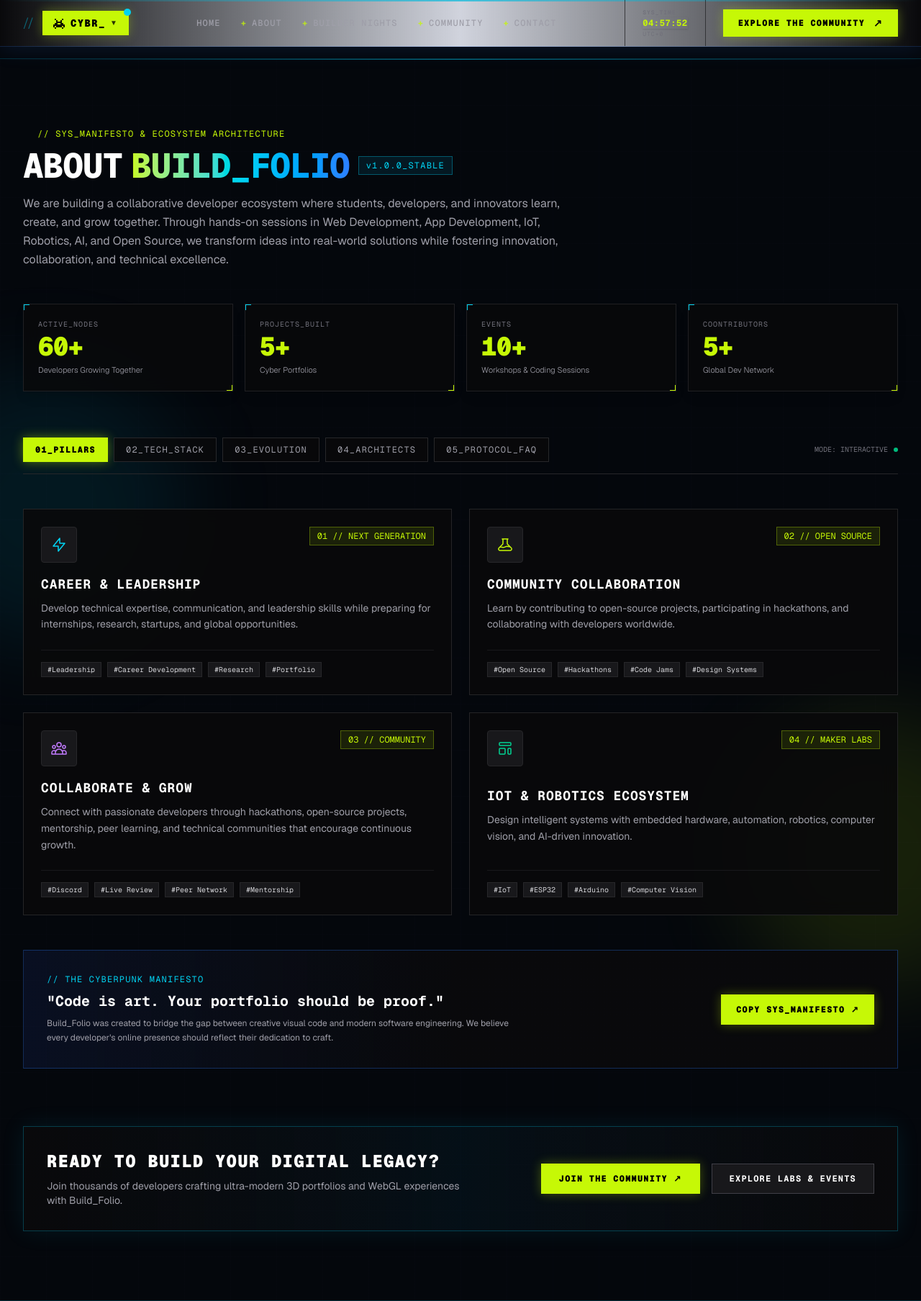
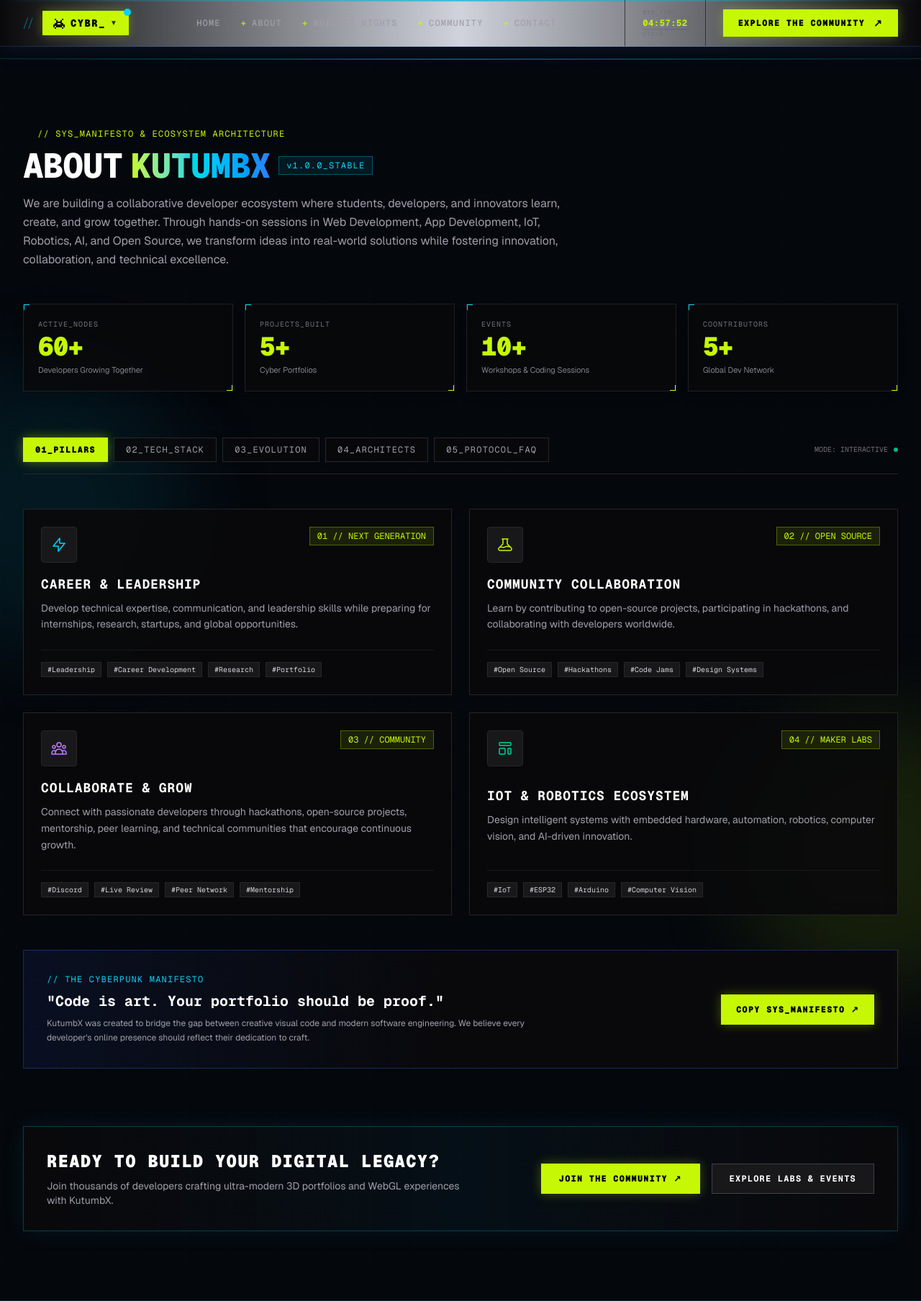
Before and after one commit to KutumbX/Build_Folio, a Next.js app: page /about in a window 1280 px wide. Shown: the whole page at 72% size. Built offline with nearby package versions, Linux system fonts and the light colour scheme.

Commit message:
Update AboutSection and layout metadata for KutumbX branding consistency

```diff
--- a/app/components/home/About/AboutSection.tsx
+++ b/app/components/home/About/AboutSection.tsx
@@ -166,9 +166,9 @@ const FAQS = [
       "KutumbX is a developer community where members learn, build projects, explore IoT & robotics, collaborate on open source, attend workshops and hackathons, and grow together through hands-on learning and mentorship.",
   },
   {
-    question: "IS BUILD_FOLIO FREE AND OPEN SOURCE?",
+    question: "IS KutumbX FREE AND OPEN SOURCE?",
     answer:
-      "Yes! Build_Folio core templates, components, and community labs are 100% free and open-source under the MIT license. Anyone can clone, customize, and deploy their portfolio.",
+      "Yes! KutumbX core templates, components, and community labs are 100% free and open-source under the MIT license. Anyone can clone, customize, and deploy their portfolio.",
   },
   {
     question: "HOW DO I FEATURE MY PORTFOLIO IN THE COMMUNITY SHOWCASE?",
@@ -198,7 +198,7 @@ export default function AboutSection() {
   const [copiedManifesto, setCopiedManifesto] = useState(false);
 
   const handleCopyManifesto = () => {
-    const manifestoText = `BUILD_FOLIO // SYS_MANIFESTO\nWe believe developer portfolios shouldn't be boring static resumes. Build_Folio exists to merge high-performance WebGL, cyber aesthetics, and modern React 19 engineering to give creators the platform they deserve.`;
+    const manifestoText = `KUTUMBX // SYS_MANIFESTO\nWe believe developer portfolios shouldn't be boring static resumes. KutumbX exists to merge high-performance WebGL, cyber aesthetics, and modern React 19 engineering to give creators the platform they deserve.`;
     navigator.clipboard.writeText(manifestoText);
     setCopiedManifesto(true);
     setTimeout(() => setCopiedManifesto(false), 2500);
@@ -230,7 +230,7 @@ export default function AboutSection() {
           <h2 className="text-3xl sm:text-5xl font-extrabold tracking-tight text-white flex flex-wrap items-center gap-3">
             <span>ABOUT</span>
             <span className="text-transparent bg-clip-text bg-gradient-to-r from-[#c6f806] via-cyan-400 to-blue-500">
-              BUILD_FOLIO
+              KUTUMBX
             </span>
             <span className="text-xs px-2.5 py-1 border border-cyan-500/40 bg-cyan-950/40 text-cyan-400 font-normal tracking-widest self-center ">
                v1.0.0_STABLE
@@ -351,7 +351,7 @@ export default function AboutSection() {
                   <div className="text-xs text-cyan-400 tracking-widest">// THE CYBERPUNK MANIFESTO</div>
                   <h4 className="text-xl font-bold text-white">"Code is art. Your portfolio should be proof."</h4>
                   <p className="text-xs text-zinc-400 font-sans leading-relaxed">
-                    Build_Folio was created to bridge the gap between creative visual code and modern software engineering. We believe every developer's online presence should reflect their dedication to craft.
+                    KutumbX was created to bridge the gap between creative visual code and modern software engineering. We believe every developer's online presence should reflect their dedication to craft.
                   </p>
                 </div>
 
@@ -589,7 +589,7 @@ export default function AboutSection() {
               READY TO BUILD YOUR DIGITAL LEGACY?
             </h3>
             <p className="text-xs sm:text-sm text-zinc-400 font-sans max-w-xl">
-              Join thousands of developers crafting ultra-modern 3D portfolios and WebGL experiences with Build_Folio.
+              Join thousands of developers crafting ultra-modern 3D portfolios and WebGL experiences with KutumbX.
             </p>
           </div>
 
--- a/app/layout.tsx
+++ b/app/layout.tsx
@@ -15,8 +15,9 @@ const geistMono = Geist_Mono({
 });
 
 export const metadata: Metadata = {
-  title: "KutumbX",
-  description: "Generated by create next app",
+  title: "KutumbX – Developer Community",
+  description:
+    "Join KutumbX, a developer community to learn, build real-world projects, contribute to open source, attend workshops, and grow with fellow developers.",
 };
 
 export default function RootLayout({
```
